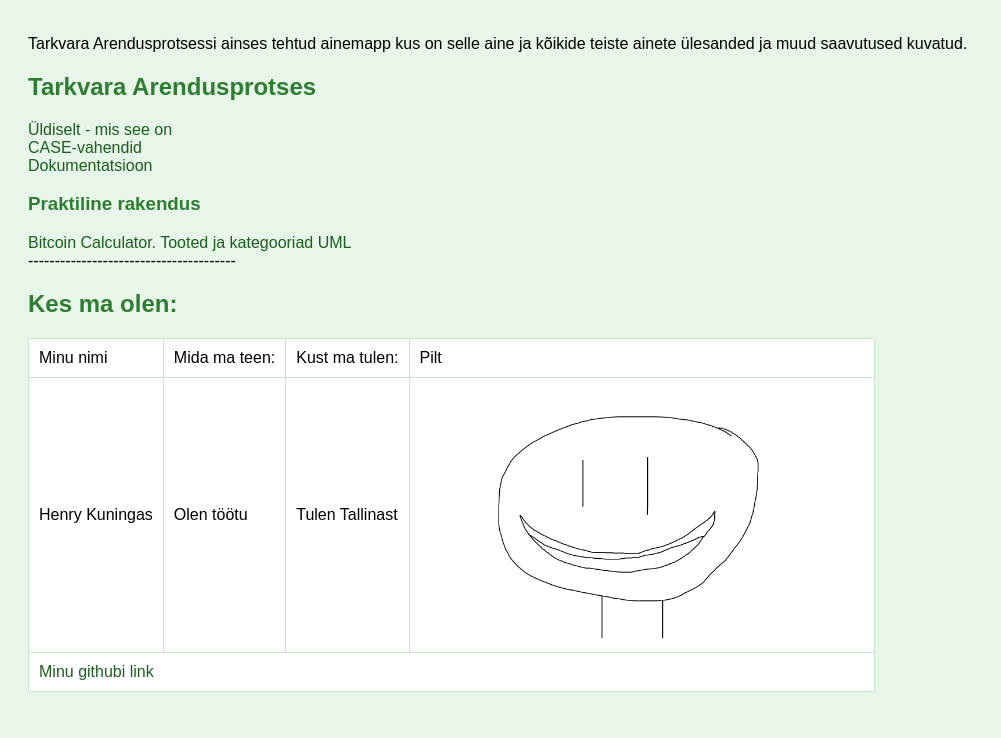
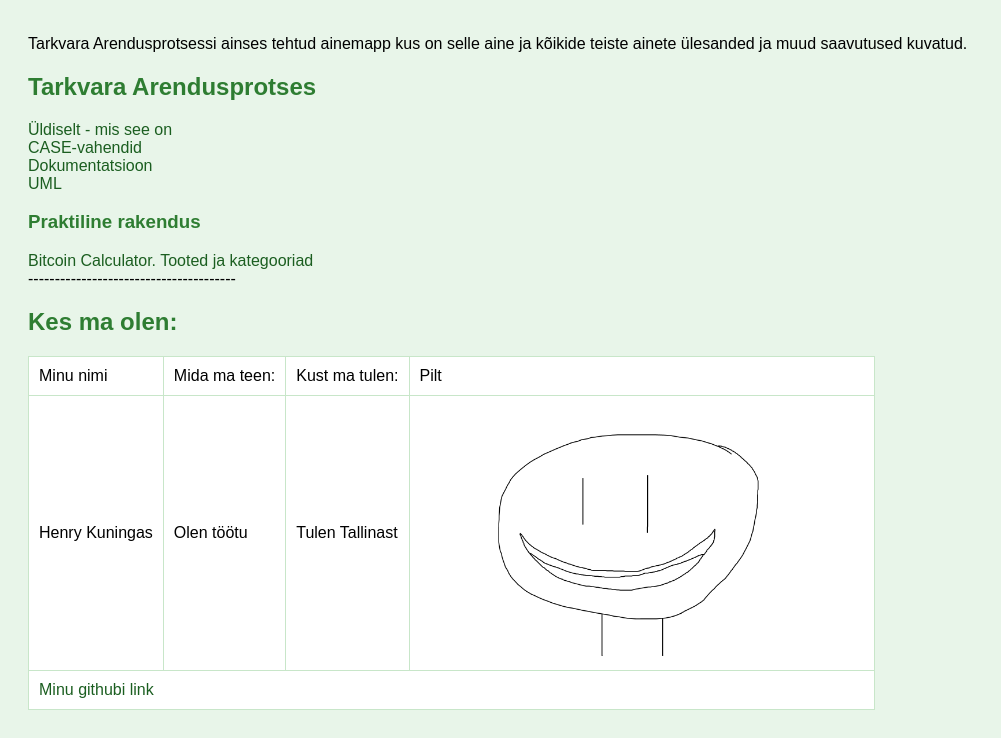
Before and after one commit to henrykuningas5512/tarkvara_arendusprotsessTARge25, a plain HTML site: page index.html in a window 1280 px wide. Shown: the part 107-845 px from the top of the page, without its empty margins (0-1001 px from the left). Drawn offline with Linux system fonts and the light colour scheme.

Commit message:
break lisatud

```diff
--- a/index.html
+++ b/index.html
@@ -14,11 +14,11 @@
     <h2>Tarkvara Arendusprotses</h2>
     <a href="./SDLC/sdlc.html" >Üldiselt - mis see on </a><br>
     <a href="./CASE/">CASE-vahendid</a><br/>
-    <a href="./DOCS/index.html">Dokumentatsioon</a>
+    <a href="./DOCS/index.html">Dokumentatsioon</a><br>
+    <a href="./UML/index.html">UML</a>
     <h3>Praktiline rakendus</h3>
     <a href="./BTC/index.html">Bitcoin Calculator.</a>
     <a href="./PNC/index.html">Tooted ja kategooriad</a>
-    <a href="./UML/index.html">UML</a>
     <br>
     ---------------------------------------
     <h2>Kes ma olen:</h2>
```
